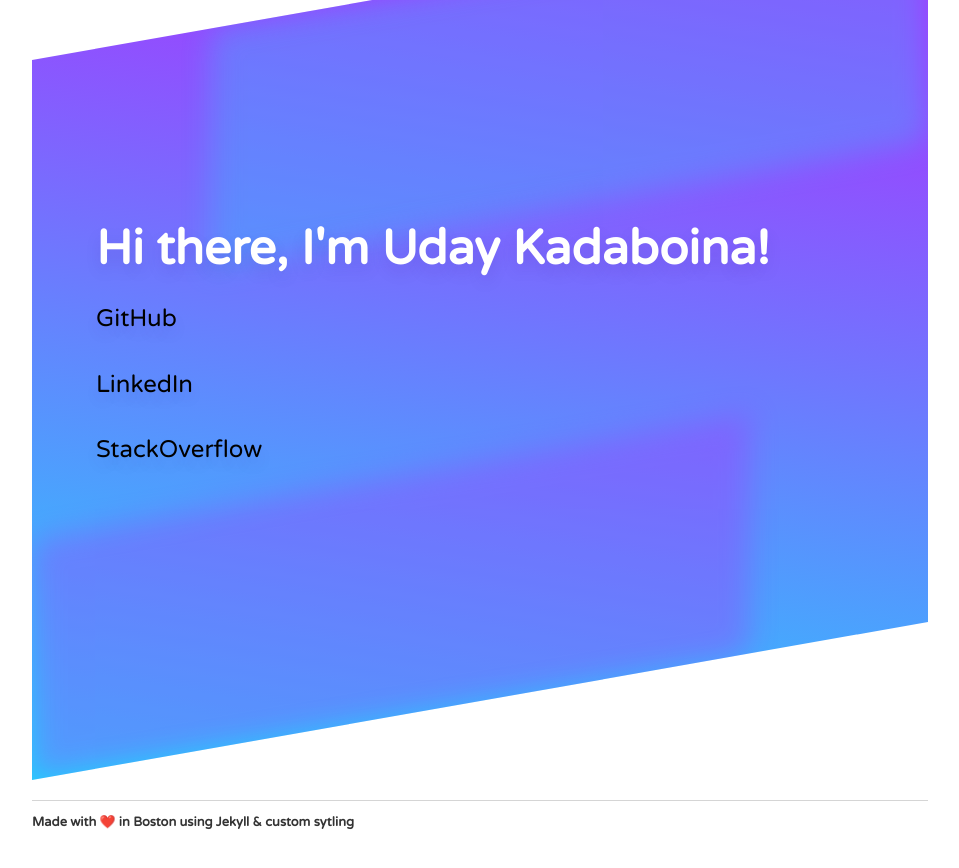
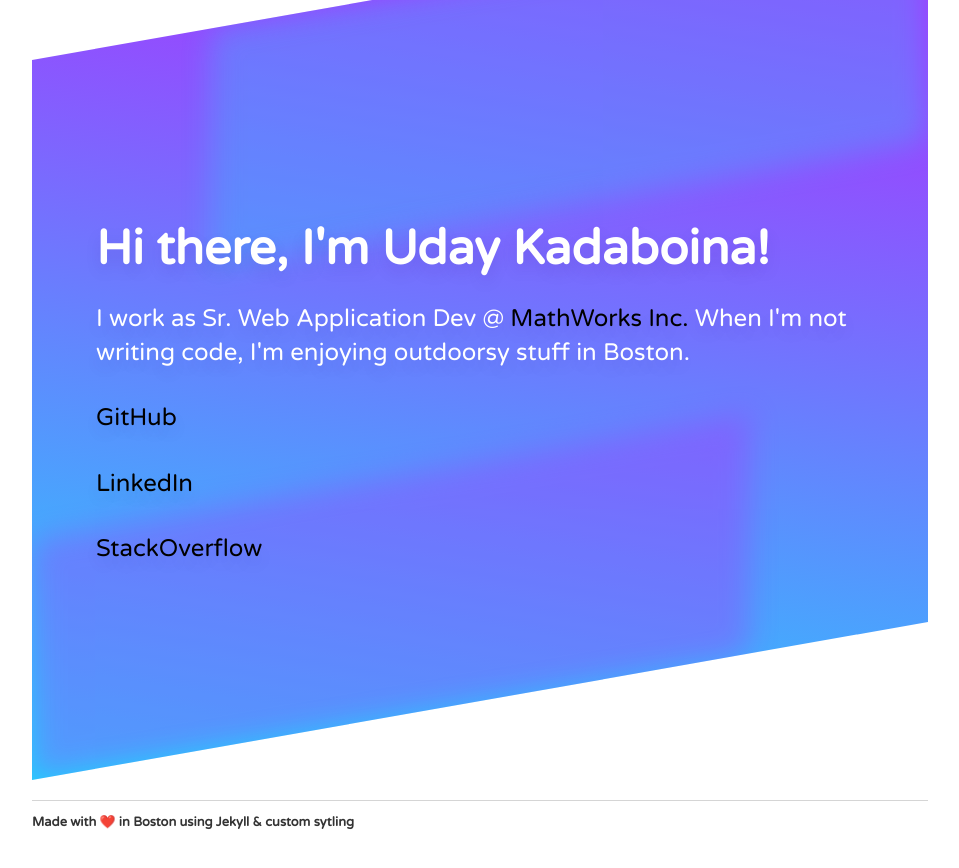
Before and after one commit to udaykadaboina/udaykadaboina.github.io, a Jekyll site: the page built from index.html, in a window 1280 px wide. Shown: the top 868 px of the page, without its empty margins (160-1119 px from the left). Built offline with Jekyll 4.4.1, drawn with Linux system fonts in a browser that asks for light colours.

Commit message:
added secondary text

```diff
--- a/index.html
+++ b/index.html
@@ -8,6 +8,7 @@ title: Uday Kadaboina
   <div class="Header-content">
     <div class="Header-hero">
       <h1>Hi there, I'm Uday Kadaboina!</h1>
+      <p>I work as Sr. Web Application Dev @ <a href="https://www.mathworks.com">MathWorks Inc.</a> When I'm not writing code, I'm enjoying outdoorsy stuff in Boston.</p>
       <p><a href="https://github.com/udaykadaboina/">GitHub</a></p>
       <p><a href="https://www.linkedin.com/in/udaybhaskark/">LinkedIn</a></p>
       <p><a href="https://stackoverflow.com/users/981616/uday">StackOverflow</a></p>
```
